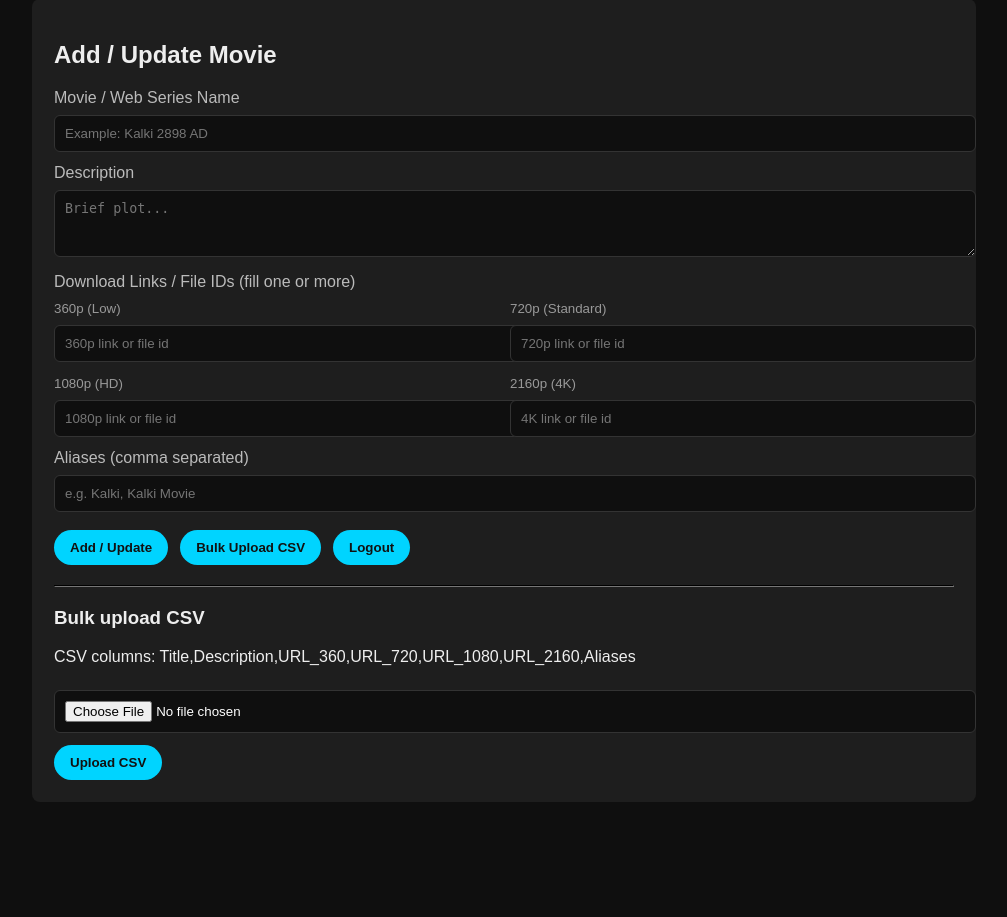
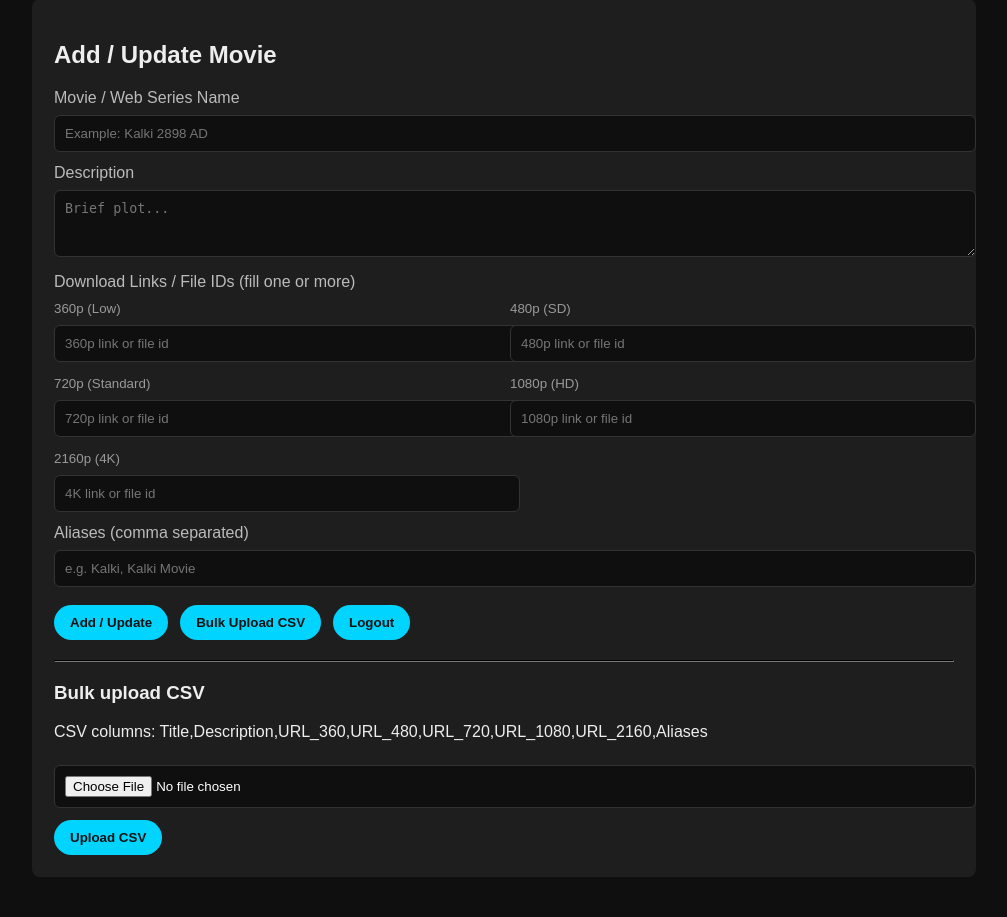
Before and after one commit to amitk85682-creator/Manvi-telegram-bot, a Python web app: template templates/admin_add_movie.html in a window 1280 px wide. Shown: the part 41-958 px from the top of the page, without its empty margins (136-1143 px from the left). Before the commit the page ends 843 px from the top, so only its background shows below. Run offline with Jinja, Linux system fonts and the light colour scheme; the template is opened without the code that fills it, so the values that code supplies are empty.

Commit message:
admin_add_movie.html

```diff
--- a/templates/admin_add_movie.html
+++ b/templates/admin_add_movie.html
@@ -40,6 +40,10 @@
         <input name="q_360" type="text" placeholder="360p link or file id">
     </div>
     <div>
+        <small>480p (SD)</small>
+        <input name="q_480" type="text" placeholder="480p link or file id">
+    </div>
+    <div>
         <small>720p (Standard)</small>
         <input name="q_720" type="text" placeholder="720p link or file id">
     </div>
@@ -65,7 +69,7 @@
 
         <hr style="margin:20px 0; border-color:#222;">
         <h3>Bulk upload CSV</h3>
-        <p>CSV columns: Title,Description,URL_360,URL_720,URL_1080,URL_2160,Aliases</p>
+        <p>CSV columns: Title,Description,URL_360,URL_480,URL_720,URL_1080,URL_2160,Aliases</p>
         <form method="post" action="{{ url_for('admin.bulk_upload') }}" enctype="multipart/form-data">
             <input type="file" name="csvfile" accept=".csv" required>
             <div style="margin-top:12px;">
```
Lines whose indentation alone changed are shown as unchanged.
